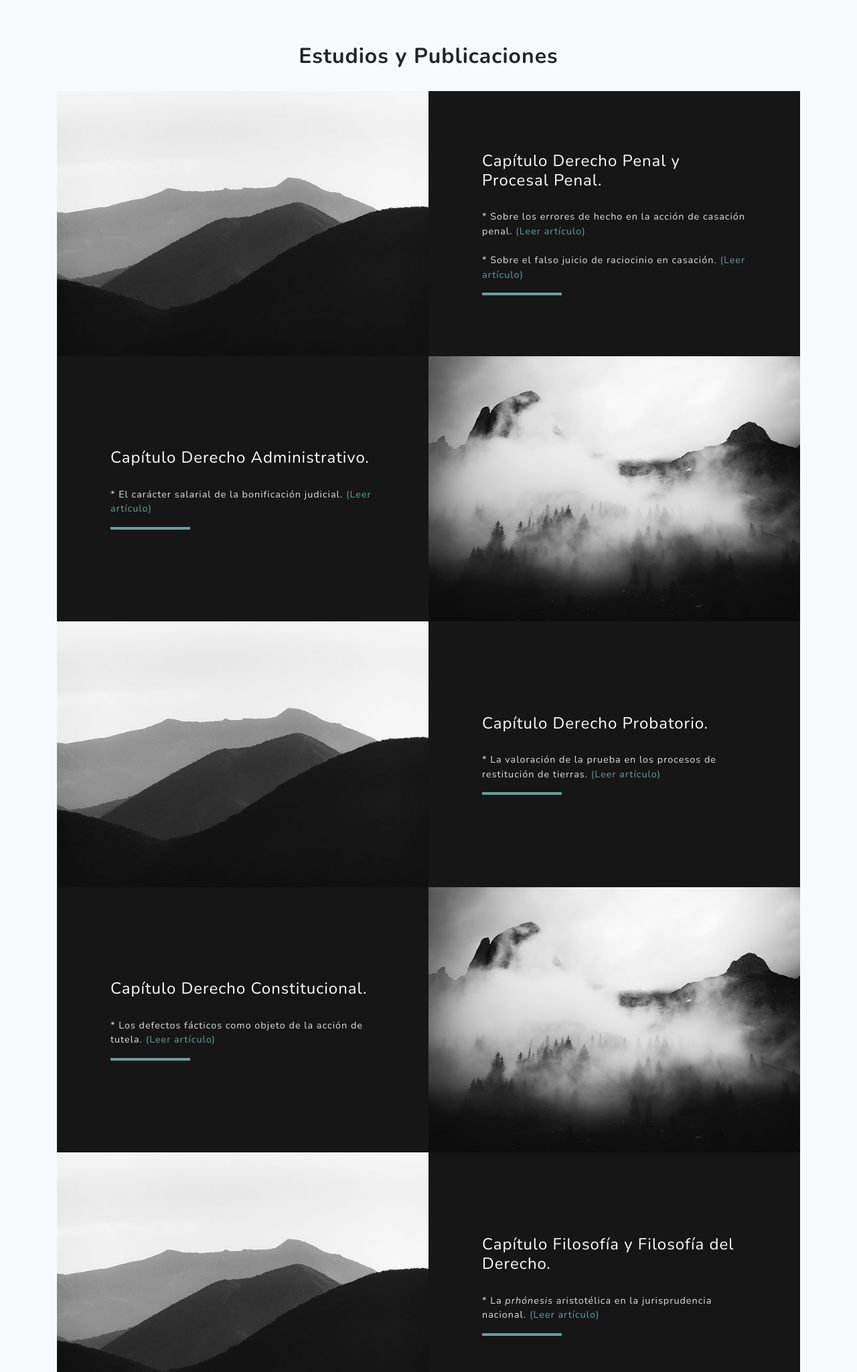
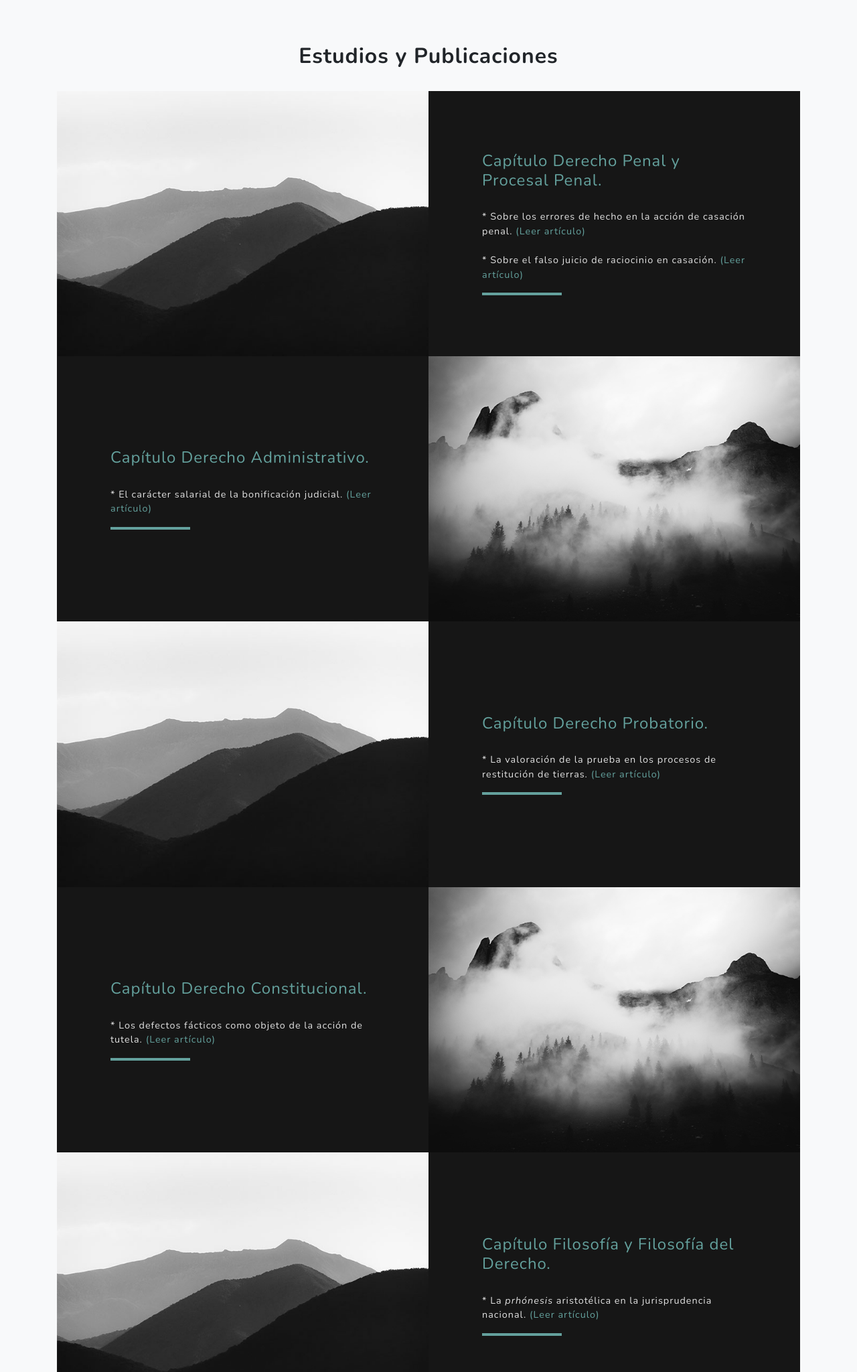
Before and after one commit to josedavidrestrepo/estudio-juridico-perez-asociados, a PHP site: page /index.html in a window 1280 px wide. Shown: the part 3491-5540 px from the top of the page at 67% size. Run offline with PHP 8.4, Linux system fonts and the light colour scheme.

Commit message:
Cambio color títulos capítulo

```diff
--- a/css/grayscale.css
+++ b/css/grayscale.css
@@ -318,3 +318,7 @@ footer {
 .text-white-100 {
   color: rgba(255, 255, 255, 0.87)!important;
 }
+
+.text-green {
+  color: #64a19d;
+}
--- a/index.html
+++ b/index.html
@@ -177,7 +177,7 @@
                 <div class="bg-black text-center h-100 project">
                   <div class="d-flex h-100">
                     <div class="project-text w-100 my-auto text-center text-lg-left">
-                      <h4 class="text-white">Capítulo Derecho Penal y Procesal Penal.</h4>
+                      <h4 class="text-green">Capítulo Derecho Penal y Procesal Penal.</h4>
                       <br />
                       <p class="mb-0 text-white-100">* Sobre los errores de hecho en la acción de casación penal. <a href="#">(Leer artículo)</a></p>
                       <br />
@@ -198,7 +198,7 @@
                 <div class="bg-black text-center h-100 project">
                   <div class="d-flex h-100">
                     <div class="project-text w-100 my-auto text-center text-lg-left">
-                        <h4 class="text-white">Capítulo Derecho Administrativo.</h4>
+                        <h4 class="text-green">Capítulo Derecho Administrativo.</h4>
                         <br />
                         <p class="mb-0 text-white-100">* El carácter salarial de la bonificación judicial. <a href="#">(Leer artículo)</a></p>
                         <hr class="d-none d-lg-block mb-0 ml-0">
@@ -217,7 +217,7 @@
                   <div class="bg-black text-center h-100 project">
                     <div class="d-flex h-100">
                       <div class="project-text w-100 my-auto text-center text-lg-left">
-                          <h4 class="text-white">Capítulo Derecho Probatorio.</h4>
+                          <h4 class="text-green">Capítulo Derecho Probatorio.</h4>
                           <br />
                           <p class="mb-0 text-white-100">* La valoración de la prueba en los procesos de restitución de tierras. <a href="#">(Leer artículo)</a></p>
                           <hr class="d-none d-lg-block mb-0 ml-0">
@@ -236,7 +236,7 @@
                     <div class="bg-black text-center h-100 project">
                       <div class="d-flex h-100">
                         <div class="project-text w-100 my-auto text-center text-lg-left">
-                            <h4 class="text-white">Capítulo Derecho Constitucional.</h4>
+                            <h4 class="text-green">Capítulo Derecho Constitucional.</h4>
                             <br />
                             <p class="mb-0 text-white-100">* Los defectos fácticos como objeto de la acción de tutela. <a href="#">(Leer artículo)</a></p>
                             <hr class="d-none d-lg-block mb-0 ml-0">
@@ -255,7 +255,7 @@
                   <div class="bg-black text-center h-100 project">
                     <div class="d-flex h-100">
                       <div class="project-text w-100 my-auto text-center text-lg-left">
-                          <h4 class="text-white">Capítulo Filosofía y Filosofía del Derecho.</h4>
+                          <h4 class="text-green">Capítulo Filosofía y Filosofía del Derecho.</h4>
                           <br />
                           <p class="mb-0 text-white-100">* La <i>prhónesis</i> aristotélica en la jurisprudencia nacional. <a href="#">(Leer artículo)</a></p>
                           <hr class="d-none d-lg-block mb-0 ml-0">
```
